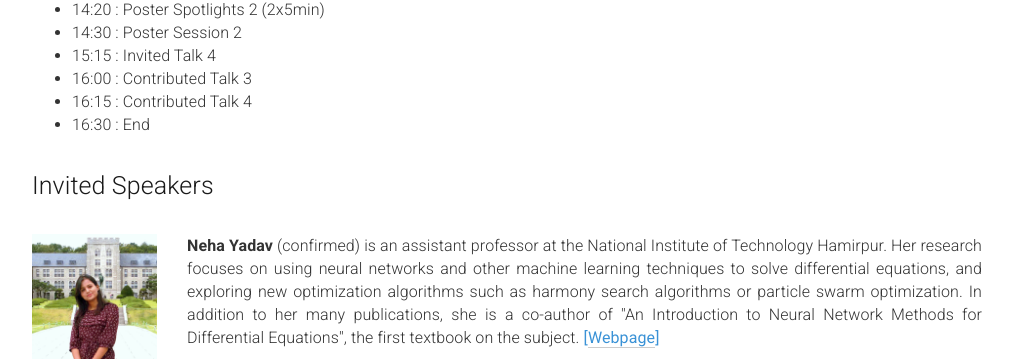
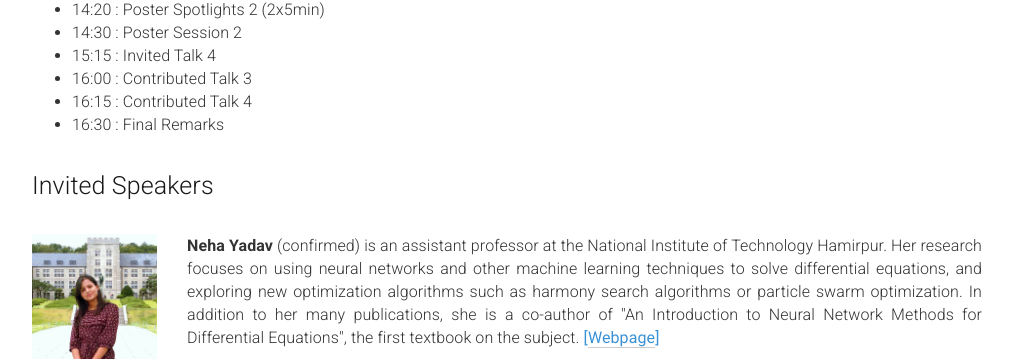
Before and after one commit to dl-de/dl-de.github.io, a Jekyll site: the page built from _pages/home.md, in a window 1280 px wide and 900 px high, scrolled down 2100 px. Shown: the part 145-506 px from the top of the window, without its empty margins (133-1146 px from the left). Built offline with Jekyll 4.4.1, drawn with Linux system fonts in a browser that asks for light colours.

Commit message:
minor changes

```diff
--- a/_pages/home.md
+++ b/_pages/home.md
@@ -187,7 +187,7 @@ The scope of the workshop spans topics at the intersection of DL and DEs, includ
       <li>15:15 : Invited Talk 4</li>
       <li>16:00 : Contributed Talk 3</li>
       <li>16:15 : Contributed Talk 4</li>
-      <li>16:30 : End</li>
+      <li>16:30 : Final Remarks</li>
     </ul>
   </div>
 </div>
```
